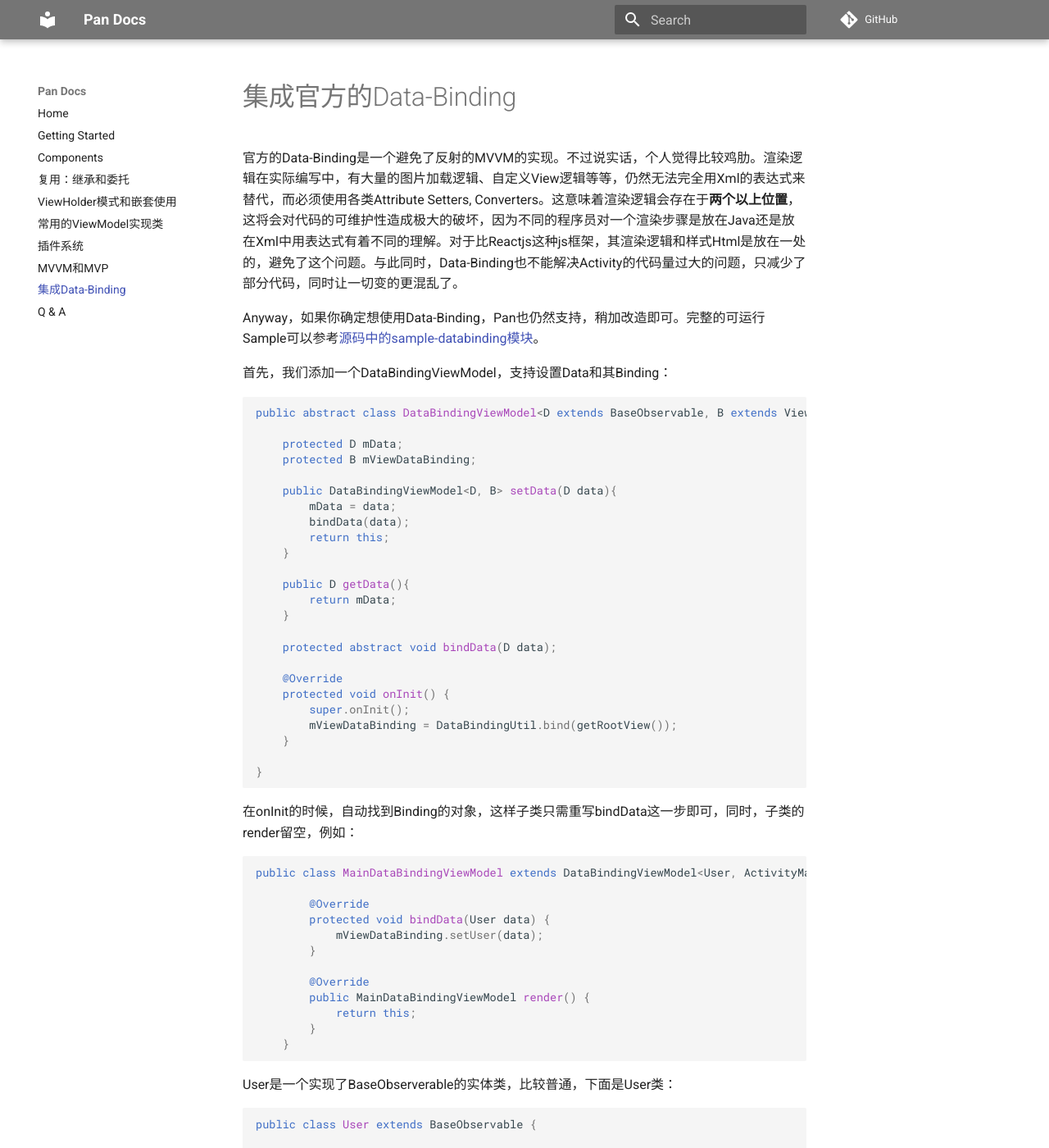
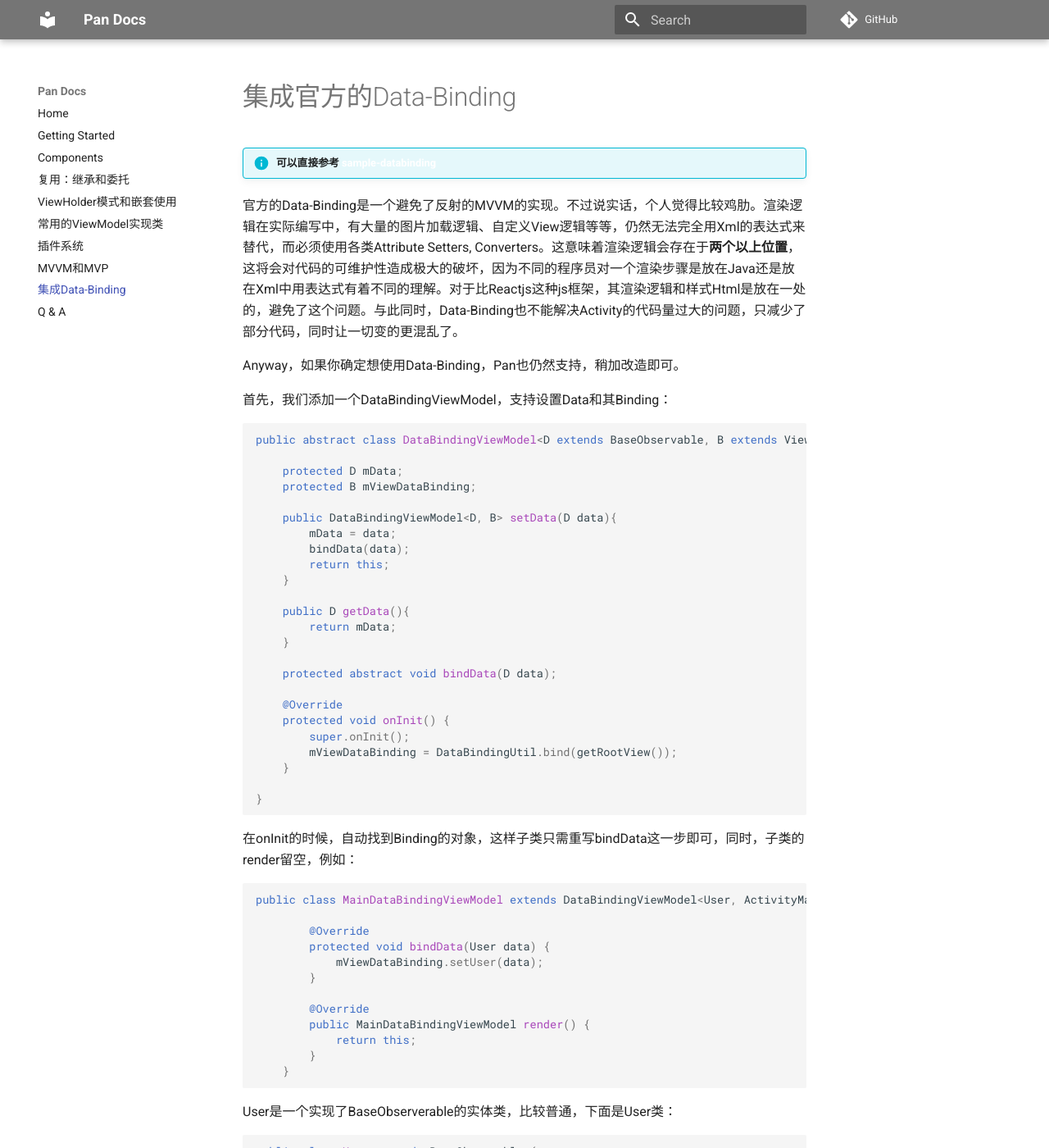
Before and after one commit to campusappcn/Pan-Documentation, an MkDocs documentation site: the page built from docs/集成Data-Binding.md, in a window 1280 px wide and 1400 px high. Shown: the whole window at 82% size. Built offline with MkDocs 1.6.1 and Material for MkDocs 9.7.7, drawn with Linux system fonts in a browser that asks for light colours; comment, search, counter and statistics services are not loaded; old or Windows-style settings are respelled for this version of MkDocs.

Commit message:
修正样式，补充链接

```diff
--- /dev/null
+++ b/docs/css/custom.css
@@ -0,0 +1,3 @@
+.admonition a{
+	color: white !important;
+}
--- a/docs/集成Data-Binding.md
+++ b/docs/集成Data-Binding.md
@@ -1,9 +1,10 @@
 # 集成官方的Data-Binding
 
+!!!info "可以直接参考 [sample-databinding](https://github.com/campusappcn/Pan/tree/master/sample-databinding)"
 
 官方的Data-Binding是一个避免了反射的MVVM的实现。不过说实话，个人觉得比较鸡肋。渲染逻辑在实际编写中，有大量的图片加载逻辑、自定义View逻辑等等，仍然无法完全用Xml的表达式来替代，而必须使用各类Attribute Setters, Converters。这意味着渲染逻辑会存在于**两个以上位置**，这将会对代码的可维护性造成极大的破坏，因为不同的程序员对一个渲染步骤是放在Java还是放在Xml中用表达式有着不同的理解。对于比Reactjs这种js框架，其渲染逻辑和样式Html是放在一处的，避免了这个问题。与此同时，Data-Binding也不能解决Activity的代码量过大的问题，只减少了部分代码，同时让一切变的更混乱了。
 
-Anyway，如果你确定想使用Data-Binding，Pan也仍然支持，稍加改造即可。完整的可运行Sample可以参考[源码中的sample-databinding模块](https://github.com/campusappcn/Pan/tree/master/sample-databinding)。
+Anyway，如果你确定想使用Data-Binding，Pan也仍然支持，稍加改造即可。
 
 首先，我们添加一个DataBindingViewModel，支持设置Data和其Binding：
 
--- a/mkdocs.yml
+++ b/mkdocs.yml
@@ -23,7 +23,7 @@ markdown_extensions:
 
 #防止javadoc的css被合并
 extra_css:
-  - ''
+  - 'css/custom.css'
 
 pages:
   - Home: index.md
```
Also changed, not shown: docs/Components.md (+1 -1 lines), docs/Getting_Started.md (+3 -1 lines).
